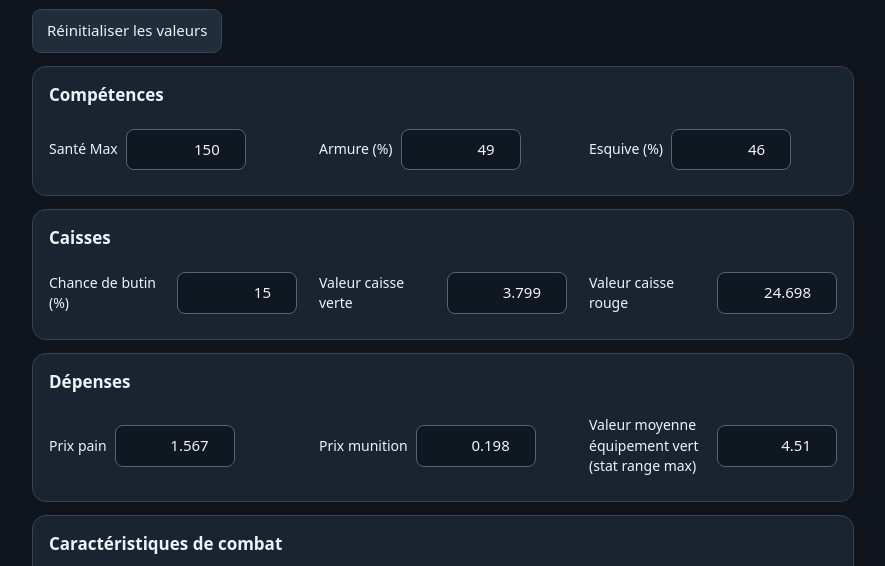
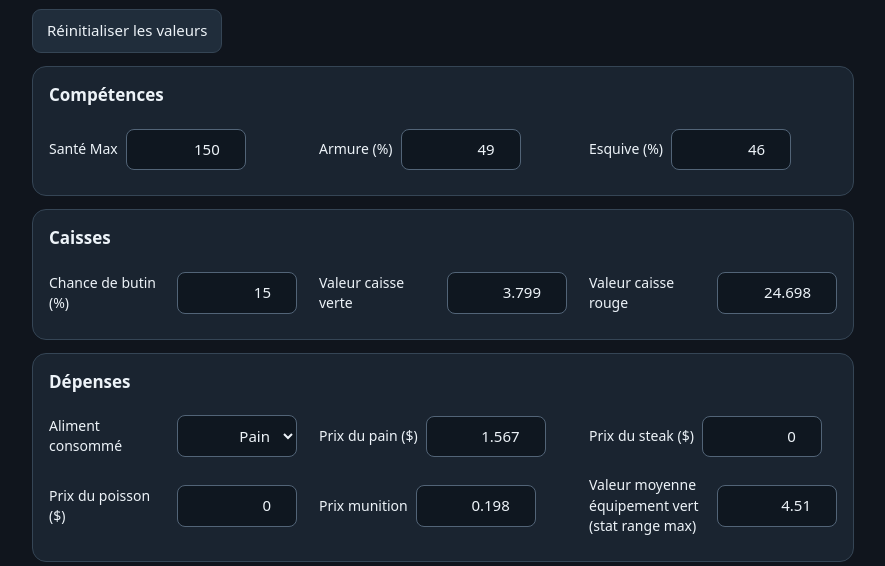
Before and after one commit to Edgarinhoho/warera-pain-simulator, a plain HTML site: page index.html in a window 1280 px wide. Shown: the part 196-762 px from the top of the page, without its empty margins (197-1082 px from the left). Drawn offline with Linux system fonts and the light colour scheme.

Commit message:
Update index.html

```diff
--- a/index.html
+++ b/index.html
@@ -14,7 +14,7 @@ h1{font-size:clamp(22px,4vw,30px);margin:0}
 .card{background:var(--panel);border:1px solid var(--line);border-radius:14px;padding:16px;margin:13px 0}
 h2{font-size:17px;margin:0 0 12px}
 .field{display:grid;grid-template-columns:minmax(0,1fr) 125px;align-items:center;gap:12px;margin:9px 0}
-label{font-size:14px}.field input{width:100%;background:#0f1720;border:1px solid #526477;border-radius:8px;color:var(--text);padding:9px 10px;font:inherit;text-align:right;min-width:0}
+label{font-size:14px}.field input,.field select{width:100%;background:#0f1720;border:1px solid #526477;border-radius:8px;color:var(--text);padding:9px 10px;font:inherit;text-align:right;min-width:0}
 input:focus{outline:2px solid var(--accent);border-color:transparent}
 button{border:1px solid var(--line);border-radius:9px;background:var(--panel2);color:var(--text);padding:10px 14px;font:inherit;cursor:pointer}
 button:hover{border-color:var(--accent)}.toolbar{display:flex;gap:9px;flex-wrap:wrap;margin:12px 0}
@@ -77,9 +77,41 @@ gap:8px;
 <section class="card">
 <h2>Dépenses</h2>
 <div class="twocol">
-  <div class="field"><label for="food">Prix pain</label><input id="food" type="number" step="0.001" value="1.567"></div>
-  <div class="field"><label for="ammo">Prix munition</label><input id="ammo" type="number" step="0.001" value="0.198"></div>
-  <div class="field"><label for="equip">Valeur moyenne équipement vert (stat range max)</label><input id="equip" type="number" step="0.01" value="4.51"></div>
+
+  <div class="field">
+    <label for="foodType">Aliment consommé</label>
+    <select id="foodType">
+      <option value="bread">Pain</option>
+      <option value="steak">Steak</option>
+      <option value="fish">Poisson</option>
+    </select>
+  </div>
+
+  <div class="field">
+    <label for="breadPrice">Prix du pain ($)</label>
+    <input id="breadPrice" type="number" step="0.001" value="1.567">
+  </div>
+
+  <div class="field">
+    <label for="steakPrice">Prix du steak ($)</label>
+    <input id="steakPrice" type="number" step="0.001" value="0">
+  </div>
+
+  <div class="field">
+    <label for="fishPrice">Prix du poisson ($)</label>
+    <input id="fishPrice" type="number" step="0.001" value="0">
+  </div>
+
+  <div class="field">
+    <label for="ammo">Prix munition</label>
+    <input id="ammo" type="number" step="0.001" value="0.198">
+  </div>
+
+  <div class="field">
+    <label for="equip">Valeur moyenne équipement vert (stat range max)</label>
+    <input id="equip" type="number" step="any" value="4.51">
+  </div>
+
 </div>
 </section>
 
@@ -152,7 +184,7 @@ gap:8px;
 </main>
 <script>
 
-const ids=["hp","armor","dodge","greenChance","greenValue","redValue","food","ammo","equip","attack","battle","precision","critChance","critDamage","bounty"];
+const ids=["hp","armor","dodge","greenChance","greenValue","redValue","foodType","breadPrice","steakPrice","fishPrice","ammo","equip","attack","battle","precision","critChance","critDamage","bounty"];
 
 const defaults={
  hp:160,
@@ -161,7 +193,10 @@ const defaults={
  greenChance:15,
  greenValue:3.799,
  redValue:24.698,
- food:1.567,
+ foodType:"bread",
+breadPrice:1.567,
+steakPrice:2.932,
+fishPrice:7.185,
  ammo:.198,
  equip:4.54,
  attack:245,
@@ -186,7 +221,7 @@ function put(id,value){
 
 function calculate(){
  const hp=get("hp"),armor=get("armor"),dodge=get("dodge");
- const recovered=hp*.1;
+ const foodType=document.getElementById("foodType").value;  const foodRates={  bread:0.10,  steak:0.15,  fish:0.20 };  const foodPrices={  bread:get("breadPrice"),  steak:get("steakPrice"),  fish:get("fishPrice") };  const recovered=hp*(foodRates[foodType]||0.10); const foodCost=foodPrices[foodType];
  const incoming=10*(1-armor/100)*(1-dodge/100);
  const attacks=incoming>0?recovered/incoming:0;
 
@@ -207,7 +242,7 @@ function calculate(){
  const otherWear=attacks*get("equip")*.01*5*(1-dodge/100);
 
  const totalGain=greenGain+redGain+bountyGain;
- const totalCost=get("food")+ammoCost+pistolWear+otherWear;
+ const totalCost=foodCost+ammoCost+pistolWear+otherWear;
  const net=totalGain-totalCost;
  const profitability=totalCost?net/totalCost*100:0;
 
@@ -223,7 +258,7 @@ function calculate(){
  put("bountyGain",money(bountyGain));
  put("totalGain",money(totalGain));
 
- put("foodCost",money(get("food")));
+ put("foodCost",money(foodCost));
  put("ammoCost",money(ammoCost));
  put("pistolWear",money(pistolWear));
  put("otherWear",money(otherWear));
```
